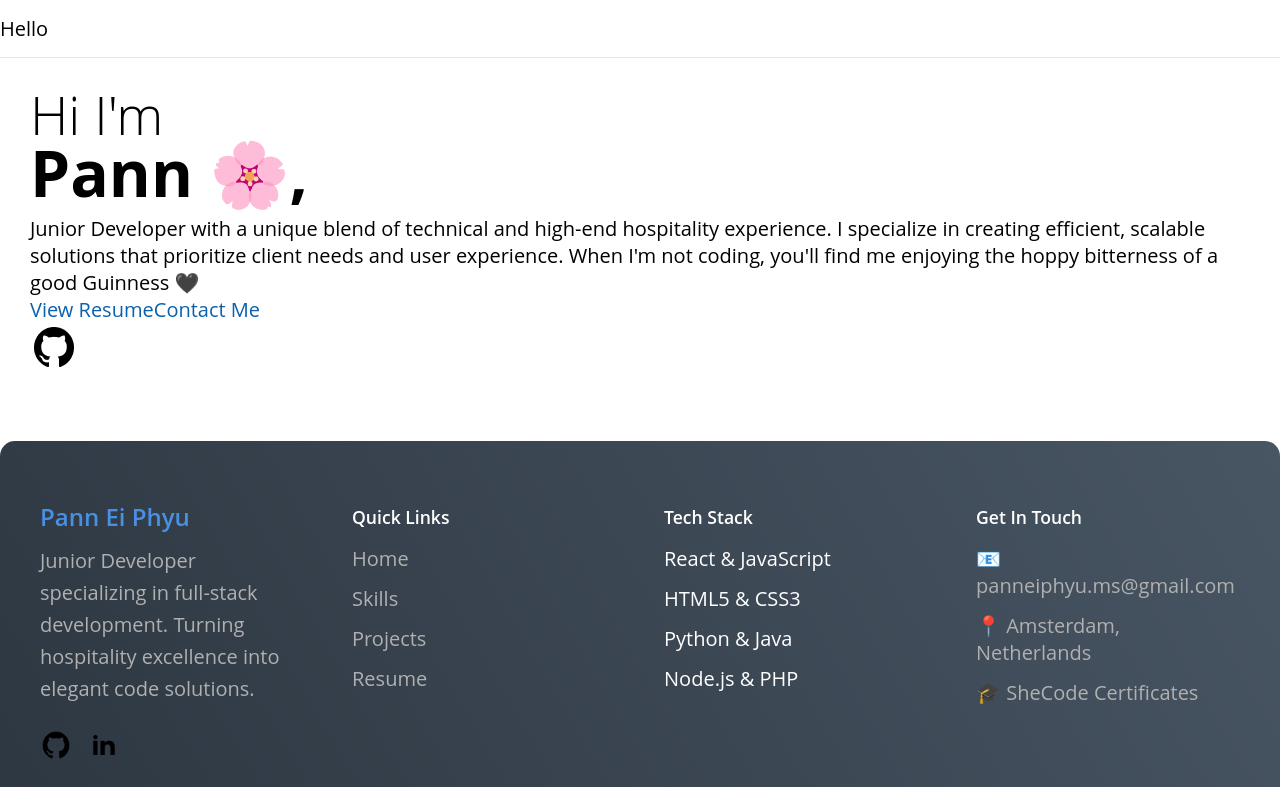
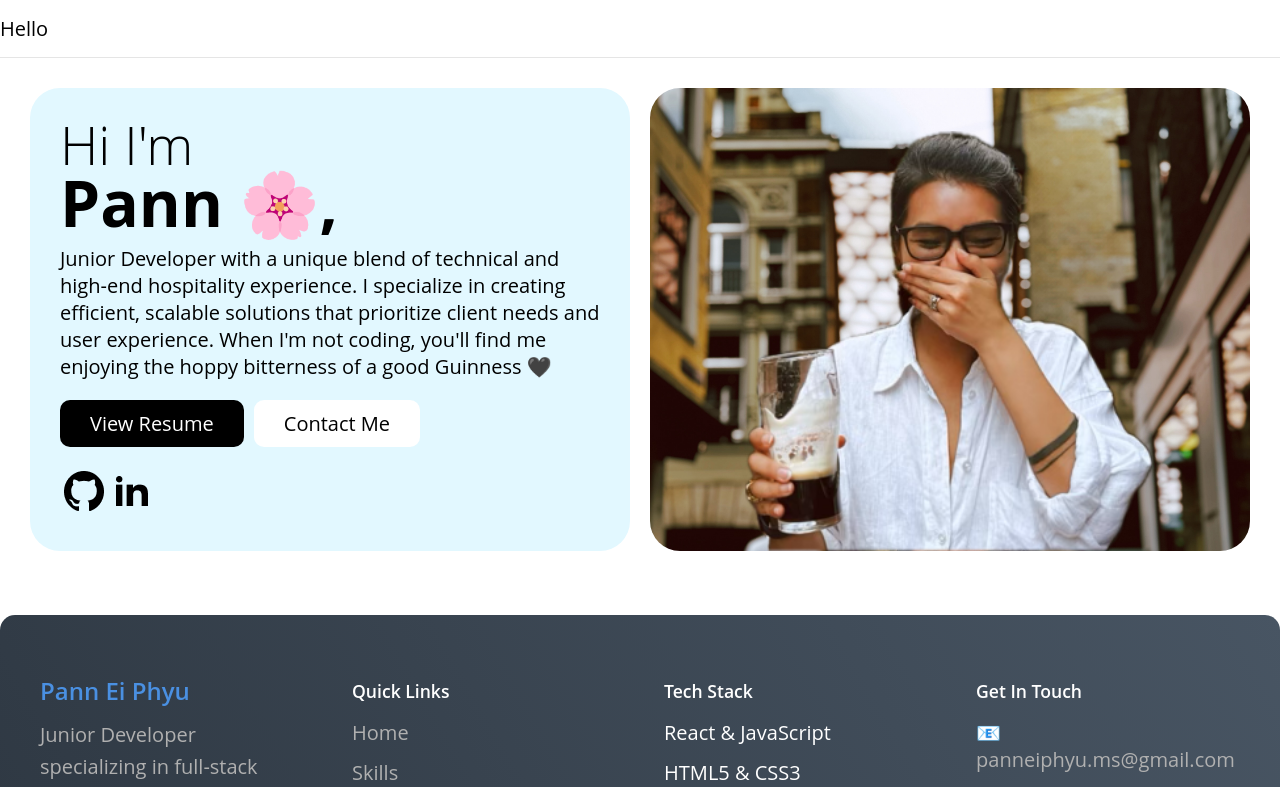
Before and after one commit to panniscoding/pann-2026, a React (Create React App) app: page / in a window 1280 px wide. Shown: the top 787 px of the page. Built offline with nearby package versions, Linux system fonts and the light colour scheme.

Commit message:
Added portfolio css
Added portfolio css from local vscode

```diff
--- a/src/portfolio.css
+++ b/src/portfolio.css
@@ -0,0 +1,409 @@
+body {
+  font-family: "Open Sans", sans-serif;
+  font-optical-sizing: auto;
+  font-style: normal;
+  font-size: 20px;
+  padding-bottom: 1000px;
+}
+a {
+  text-decoration: none;
+  color: var(--blue);
+  &:hover {
+    text-decoration: underline;
+  }
+}
+
+header {
+  padding-top: 10px;
+  padding-bottom: 10px;
+  display: flex;
+  justify-content: space-between;
+  max-width: 1440px;
+  margin: auto;
+  border-bottom: 1px solid rgba(0, 0, 0, 0.1);
+
+  .logo-holder {
+    display: flex;
+    padding: 10px;
+    align-items: center;
+    font-weight: 600;
+    color: var(--base-800);
+
+    .logo {
+      display: flex;
+      align-items: center;
+      justify-content: center;
+      font-size: 32px;
+      background-color: var(--base-800);
+      color: var(--base-100);
+      height: 64px;
+      width: 64px;
+      margin-right: 20px;
+      border-radius: 50%;
+    }
+    .logo-text {
+      flex: 1;
+    }
+  }
+
+  nav {
+    display: flex;
+    align-items: center;
+    ul {
+      display: flex;
+      list-style-type: none;
+      gap: 5px;
+      li {
+        display: inline-block;
+        a {
+          display: inline-block;
+          padding: 10px 20px;
+          color: var(--base);
+          &:hover {
+            background-color: var(--base-100);
+            border-radius: 10px;
+            text-decoration: none;
+          }
+        }
+      }
+    }
+    .mobile-toggle {
+      display: none;
+      color: var(--base-800);
+      padding: 10px;
+      @media (max-width: 768px) {
+        display: inline-block;
+        position: absolute;
+        top: 20px;
+        right: 20px;
+      }
+    }
+  }
+
+  @media (max-width: 1024px) {
+    flex-direction: column;
+    align-items: center;
+  }
+
+  @media (max-width: 768px) {
+    flex-direction: column;
+    align-items: center;
+    nav {
+      margin-top: 10px;
+      width: 100%;
+      ul {
+        display: none;
+        flex-direction: column;
+        text-align: center;
+        width: 100%;
+        a {
+          width: 100%;
+        }
+        &.active {
+          display: flex;
+        }
+      }
+    }
+  }
+}
+section {
+  max-width: 1440px;
+  margin: auto;
+  gap: 20px;
+  margin-top: 30px;
+  margin-bottom: 30px;
+
+  @media (max-width: 1440px) {
+    padding-left: 30px;
+    padding-right: 30px;
+  }
+}
+h1 {
+  font-size: 64px;
+  line-height: 1;
+  margin-bottom: 10px;
+  small {
+    display: block;
+    font-weight: 100;
+  }
+  @media (max-width: 1034px) {
+    font-size: 48;
+  }
+}
+h2 {
+  font-size: 64px;
+  line-height: 1;
+  margin-bottom: 10px;
+  text-align: center;
+  color: var(--base-800);
+  padding: 30px;
+  small {
+    display: block;
+    font-weight: 100;
+    font-size: 0.5em;
+    color: var(--base);
+  }
+  @media (max-width: 1024px) {
+    font-size: 48px;
+  }
+}
+h3 {
+  font-size: 32px;
+  font-weight: 600;
+  line-height: 1;
+  margin-bottom: 20px;
+  color: var(--base-800);
+}
+.hero {
+  display: flex;
+  @media (max-width: 1024px) {
+    flex-direction: column;
+  }
+  .hero-blue {
+    flex: 1;
+    background-color: var(--blue-100);
+    border-radius: 30px;
+    padding: 30px;
+    display: flex;
+    flex-direction: column;
+    justify-content: center;
+    span {
+      @media (max-width: 768px) {
+        display: none;
+      }
+    }
+    .call-to-action {
+      margin-top: 20px;
+      margin-bottom: 10px;
+      a {
+        margin-right: 10px;
+        margin-bottom: 10px;
+      }
+    }
+    .social-links {
+      a {
+        &:hover {
+          text-decoration: none;
+        }
+      }
+    }
+  }
+  .hero-yellow {
+    flex: 1;
+    background-image: url(/public/images/Pann2.JPG);
+    background-size: cover;
+    border-radius: 30px;
+    padding: 0px 30px;
+    display: flex;
+    justify-content: center;
+    align-items: flex-end;
+    img {
+      margin-top: -70px;
+      max-width: 420px;
+      margin-bottom: 0%;
+    }
+  }
+}
+.logos {
+  background-color: var(--base-100);
+  border-radius: 30px;
+  padding: 30px 0px;
+  @media (max-width: 1440px) {
+    border-radius: 0px;
+  }
+  .marquee {
+    width: 100vw;
+    max-width: 100%;
+    height: 128px;
+    overflow: hidden;
+    position: relative;
+    .track {
+      position: absolute;
+      white-space: nowrap;
+      will-change: transform;
+      animation: marquee 40s linear infinite;
+      display: flex;
+      gap: 10px;
+    }
+  }
+}
+@keyframes marquee {
+  0% {
+    transform: translateX(0);
+  }
+  100% {
+    transform: translateX(-50%);
+  }
+}
+.button {
+  display: inline-block;
+  padding: 10px 30px;
+  background-color: var(--blue);
+  color: var(--base-100);
+  border-radius: 10px;
+  transition: ease-in-out;
+  &:hover {
+    text-decoration: none;
+    background-color: var(--base-800);
+  }
+  &.white {
+    background-color: white;
+    color: var(--base-800);
+    &:hover {
+      background-color: var(--base-100);
+      color: var(--base);
+    }
+  }
+  &.black {
+    background-color: black;
+    color: white;
+    text-align: center;
+    &:hover {
+      background-color: var(--base);
+      color: var(--base-100);
+    }
+  }
+}
+.skills {
+  .holder-blue {
+    background-color: var(--blue-100);
+    border-radius: 30px;
+    padding: 30px;
+    display: flex;
+    @media (max-width: 1024px) {
+      flex-direction: column;
+    }
+    .left-column {
+      flex: 1;
+      ul {
+        display: flex;
+        flex-wrap: wrap;
+        list-style-type: none;
+        gap: 10px;
+        margin-right: 100px;
+        margin-bottom: 20px;
+        li {
+          display: inline-block;
+          background-color: var(--blue-400);
+          padding: 10px 20px;
+          border-radius: 15px;
+          margin-bottom: 10px;
+        }
+      }
+    }
+    .right-column {
+      flex: 1;
+      p {
+        margin-bottom: 20px;
+      }
+    }
+  }
+}
+.project {
+  .project-grid {
+    display: grid;
+    grid-gap: 30px;
+    grid-template-columns: repeat(5, 1fr);
+    grid-template-rows: repeat(4, 1fr);
+    height: 960px;
+    @media (max-width: 1024px) {
+      grid-template-rows: repeat(8, 1fr);
+    }
+    @media (max-width: 768px) {
+      display: flex;
+      flex-direction: column;
+      gap: 30px;
+      height: auto;
+    }
+    .project-item {
+      padding: 30px;
+      background-color: var(--base-100);
+      border-radius: 15px;
+      position: relative;
+      overflow: hidden;
+      img {
+        position: absolute;
+        top: 0;
+        left: 0;
+        height: 100%;
+        object-fit: cover;
+        transition: ease 3s all;
+      }
+      &:hover {
+        img {
+          transform: scale(1.2);
+        }
+      }
+      @media (max-width: 768px) {
+        height: 240px;
+      }
+      &:nth-child(1) {
+        grid-column: span 2;
+        grid-row: span 2;
+        @media (max-width: 1024px) {
+          grid-column: span 2;
+          grid-row: span 2;
+        }
+      }
+      &:nth-child(2) {
+        grid-column: span 2;
+        grid-row: span 1;
+        @media (max-width: 1024px) {
+          grid-column: span 3;
+          grid-row: span 2;
+        }
+      }
+      &:nth-child(3) {
+        grid-column: span 1;
+        grid-row: span 1;
+        @media (max-width: 1024px) {
+          grid-column: span 3;
+          grid-row: span 2;
+        }
+      }
+      &:nth-child(4) {
+        grid-column: span 1;
+        grid-row: span 1;
+        @media (max-width: 1024px) {
+          grid-column: span 2;
+          grid-row: span 4;
+        }
+      }
+      &:nth-child(5) {
+        grid-column: span 2;
+        grid-row: span 1;
+        @media (max-width: 1024px) {
+          grid-column: span 3;
+          grid-row: span 2;
+        }
+      }
+      &:nth-child(6) {
+        grid-column: span 5;
+        grid-row: span 3;
+        @media (max-width: 1024px) {
+          grid-column: span 5;
+          grid-row: span 2;
+        }
+      }
+    }
+  }
+}
+.chatbot {
+  .chatbot-blue {
+    background-color: var(--blue-100);
+    border-radius: 30px;
+    padding: 30px;
+    gap: 30px;
+    display: flex;
+    @media (max-width: 1024px) {
+      flex-direction: column;
+    }
+    p {
+      margin-bottom: 30px;
+    }
+    .chat-info {
+      flex: 3;
+      padding-right: 30px;
+    }
+  }
+}
--- a/src/portfolio.js
+++ b/src/portfolio.js
@@ -44,8 +44,18 @@ export default function Portfolio() {
               >
                 <img src="./images/github.png" alt="GitHub" width="48" />
               </a>
+              <a
+                href="https://www.linkedin.com/in/pann-ei-phyu-849916b0/"
+                target="_blank"
+                rel="noreferrer noopener"
+              >
+                <img src="./images/linkedin.png" alt="LinkedIn" width="48" />
+              </a>
             </div>
           </div>
+        </div>
+        <div className="hero-yellow">
+          <img src="/images/pann.png" alt="Pann" width="100%" />
         </div>
       </section>
     </main>
```
